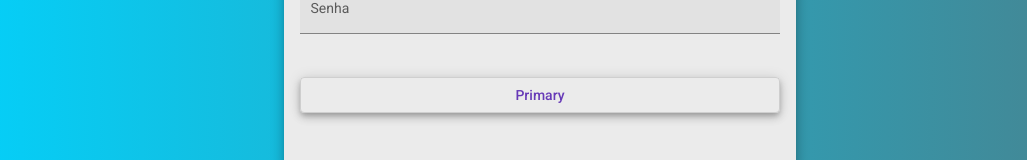
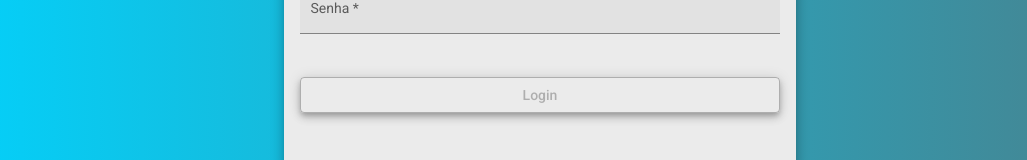
Before and after one commit to mah-andrade/HelpDesk-frontend, an Angular app: page /login in a window 1280 px wide. Shown: the part 558-718 px from the top of the page, without its empty margins (100-1127 px from the left). Built offline with nearby package versions, Linux system fonts and the light colour scheme.

Commit message:
Validação de formualarios para Login

```diff
--- a/src/app/components/login/login.component.html
+++ b/src/app/components/login/login.component.html
@@ -4,14 +4,26 @@
         <img src="assets/img/login-image.svg" alt="Help-DESK IMAGE">
         <mat-form-field class="full-width" appearance="fill">
           <mat-label>Email</mat-label>
-          <input matInput placeholder="Ex. fulano@mail.com">
+          <input
+            [formControl]="email"
+            required
+            [(ngModel)]="creds.email"
+            name="email"
+            matInput placeholder="Ex. fulano@mail.com">
         </mat-form-field>
 
         <mat-form-field class="full-width" appearance="fill">
             <mat-label>Senha</mat-label>
-            <input type="password" matInput placeholder="Ex. 123">
+            <input
+            [formControl]="senha"
+            required
+            [(ngModel)]="creds.senha"
+            name="senha"
+            type="password"
+            matInput placeholder="Ex. 123">
           </mat-form-field>
 
-          <button class="full-width mat-elevation-z5" mat-stroked-button color="primary">Primary</button>
+          <button [disabled]="!validaCampos()" class="full-width mat-elevation-z5" mat-stroked-button color="primary">Login</button>
+
       </form>
 </div>
--- a/src/app/components/login/login.component.ts
+++ b/src/app/components/login/login.component.ts
@@ -1,4 +1,6 @@
 import { Component, OnInit } from '@angular/core';
+import { FormControl, Validators } from '@angular/forms';
+import { Credenciais } from 'src/app/models/credenciais';
 
 @Component({
   selector: 'app-login',
@@ -7,9 +9,23 @@
 })
 export class LoginComponent implements OnInit {
 
+  creds: Credenciais = {
+    email: '',
+    senha: ''
+  }
+  email = new FormControl(null,Validators.email);
+  senha = new FormControl(null,Validators.minLength(3));
   constructor() { }
 
   ngOnInit(): void {
   }
 
+  validaCampos(): boolean{
+    if(this.senha.valid && this.email.valid){
+      return true;
+    }else{
+      return false;
+    }
+  }
+
 }
--- a/src/app/components/nav/nav.component.ts
+++ b/src/app/components/nav/nav.component.ts
@@ -8,6 +8,7 @@
 })
 export class NavComponent implements OnInit {
 
+
   constructor(private router: Router) { }
 
   ngOnInit(): void {
--- /dev/null
+++ b/src/app/models/credenciais.ts
@@ -0,0 +1,4 @@
+export interface Credenciais{
+    email: string;
+    senha: string;
+}
```
